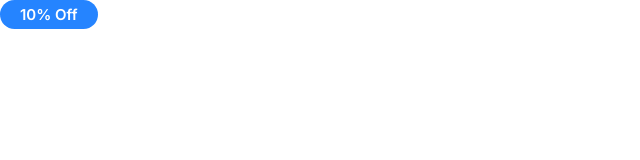
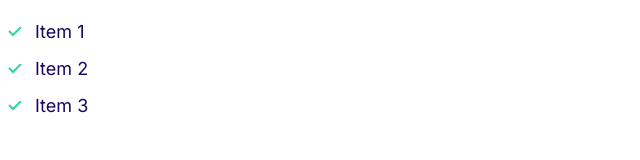
Before and after one commit to biatuong0978/bearnitize, a plain HTML site: page index.html in a window 1280 px wide. Shown: the whole page, without its empty margins (0-640 px from the left). Drawn offline with Linux system fonts and the light colour scheme.

Commit message:
Build list styles.

```diff
--- a/css/styles.css
+++ b/css/styles.css
@@ -122,3 +122,32 @@ p {
         font-size: 1.2rem;
     }
 }
+
+/* Lists */
+
+.list {
+    list-style: none;
+    padding-left: 0;
+    color: var(--color-headings);
+}
+
+.list--inline .list__item {
+    display: inline-block;
+    margin-right: 2rem;
+}
+
+.list--tick {
+    list-style-image: url(../images/tick.svg);
+    padding-left: 3rem;
+}
+
+.list--tick .list__item {
+    padding-left: 0.5rem;
+    margin-bottom: 1rem;
+}
+
+@media media and (min-width: 1024px) {
+    .list--tick .list__item {
+        padding-left: 0;
+    }
+}
--- a/index.html
+++ b/index.html
@@ -14,6 +14,10 @@
     <link rel="stylesheet" href="css/styles.css" />
   </head>
   <body>
-    <span class="badge badge--primary">10% Off</span>
+    <ul class="list list--tick">
+      <li class="list__item">Item 1</li>
+      <li class="list__item">Item 2</li>
+      <li class="list__item">Item 3</li>
+    </ul>
   </body>
 </html>
```
Also changed, not shown: components/list.html (added, +5 -0 lines), images/tick.svg (added).
